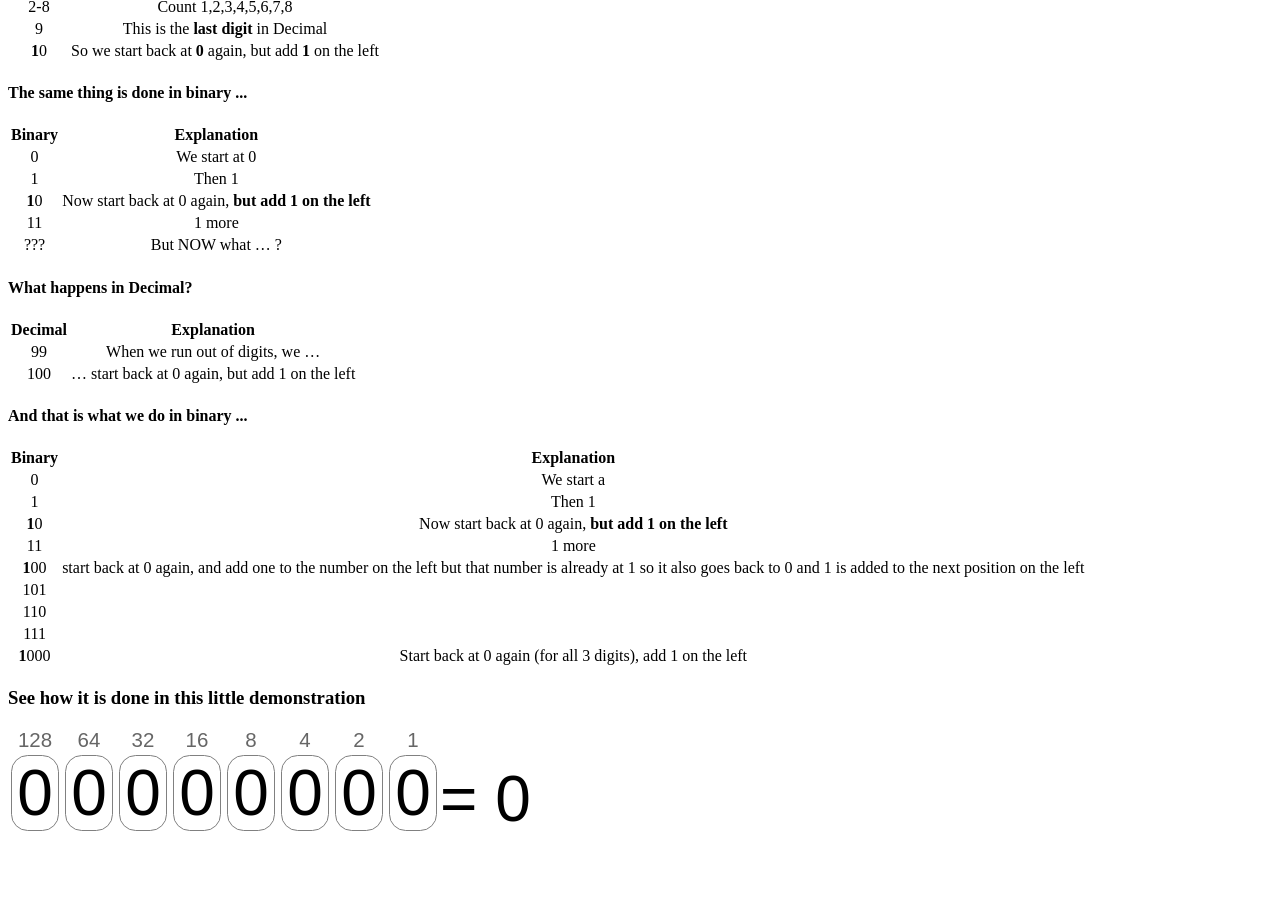
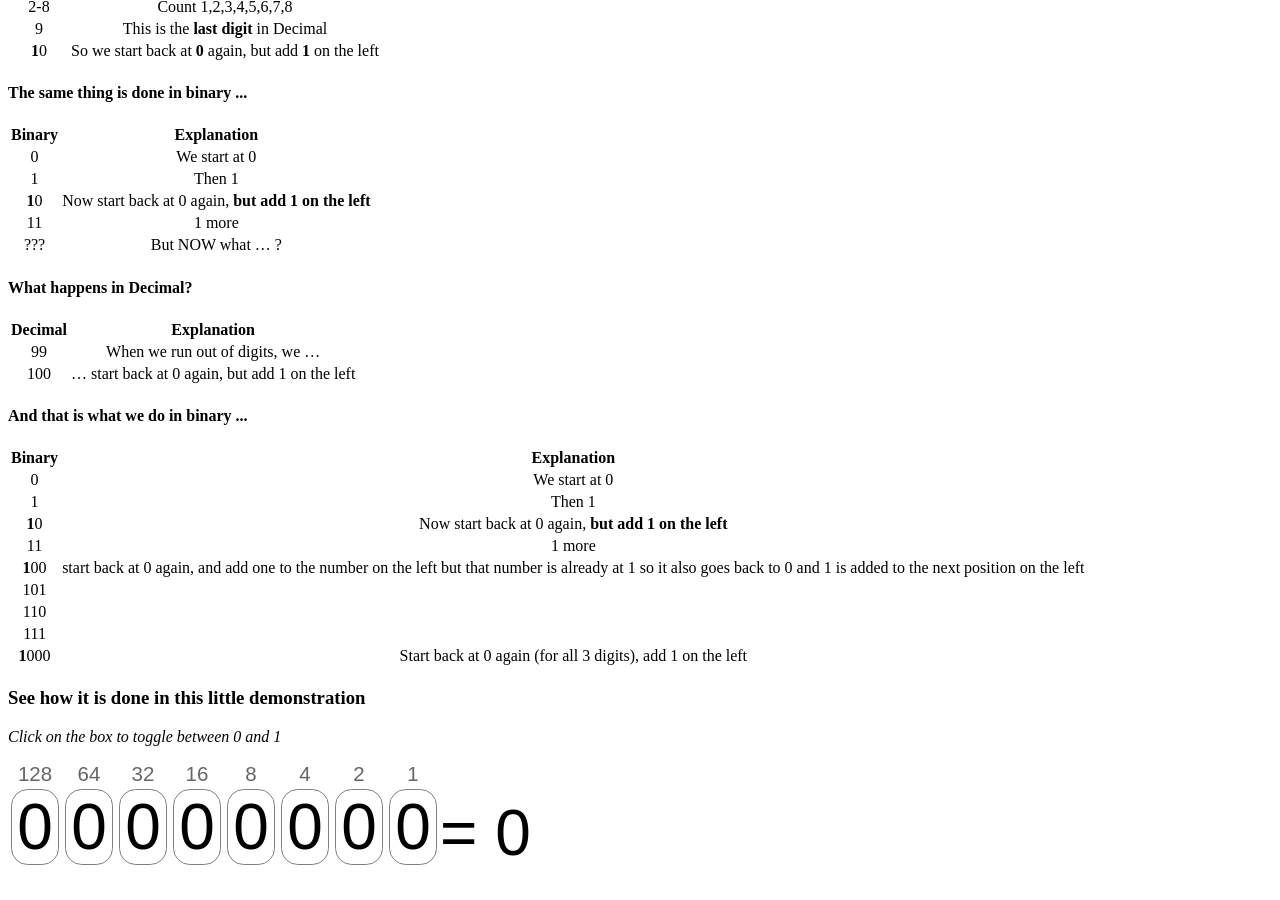
Before and after one commit to CircuitVerse/Interactive-Book, a Jekyll site: the page built from docs/binary.md, in a window 1280 px wide and 900 px high, scrolled down 1762 px. Built offline with Jekyll 4.4.1, drawn with Linux system fonts in a browser that asks for light colours; before the commit the page ends 2628 px from its top, so only the background shows below that.

Commit message:
Updated binary.md

```diff
--- a/docs/binary.md
+++ b/docs/binary.md
@@ -64,7 +64,7 @@
 
 | Binary     | Explanation   |
 |:----------:|:-------------:|
-| 0          | We start a    |
+| 0          | We start at 0    |
 | 1          | Then 1        |
 | **1**0     | Now start back at 0 again, **but add 1 on the left**|
 | 11         | 1 more        |
@@ -78,5 +78,6 @@
 
 
 <h3>See how it is done in this little demonstration</h3>
+*Click on the box to toggle between 0 and 1*
 
 {% include binary.html %}
```
